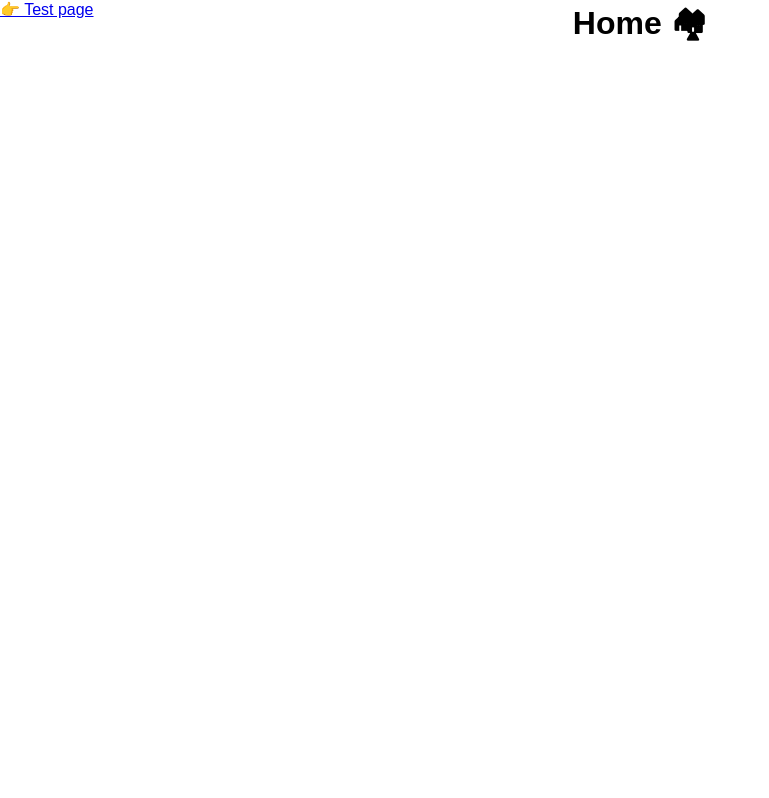
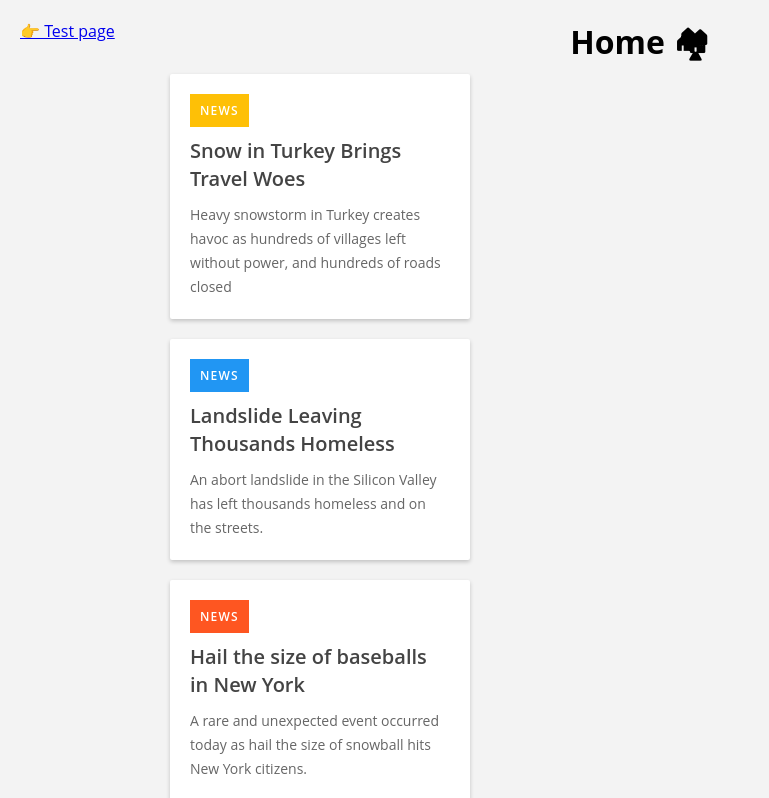
Before and after one commit to dltruongc/quiz_client_bk, a React (Create React App) app: page / in a window 1280 px wide. Shown: the top 798 px of the page, without its empty margins (0-769 px from the left). Built offline with nearby package versions, Linux system fonts and the light colour scheme.

Commit message:
add card

```diff
--- a/package.json
+++ b/package.json
@@ -7,8 +7,10 @@
     "@testing-library/jest-dom": "^5.11.4",
     "@testing-library/react": "^11.1.0",
     "@testing-library/user-event": "^12.1.10",
+    "bootstrap": "^4.6.0",
     "iconv": "^3.0.0",
     "react": "^17.0.2",
+    "react-bootstrap": "^1.5.2",
     "react-dom": "^17.0.2",
     "react-icons": "^4.2.0",
     "react-router-dom": "^5.2.0",
--- a/src/App.jsx
+++ b/src/App.jsx
@@ -2,7 +2,6 @@ import { BrowserRouter as Router, Switch, Route, Link } from 'react-router-dom';
 import React from 'react';
 
 import './App.scss';
-
 import Home from './pages/Home';
 import Test from './pages/Test';
 
--- a/src/components/Body/BodyContent/index.jsx
+++ b/src/components/Body/BodyContent/index.jsx
@@ -3,7 +3,7 @@ import Quiz from "../../Quiz";
 import "./BodyContent.scss";
 import rawData from "./raw_data";
 
-export default function BodyContent(params) {
+export default function BodyContent() {
   const [quizzes, setQuizzes] = useState([]);
 
   useEffect(() => {
@@ -12,7 +12,9 @@ export default function BodyContent(params) {
 
   const listItems = () => {
     return quizzes.map((quiz, i) => {
-      return <Quiz key={i} quiz={quiz} />;
+      return (
+        <Quiz key={i} quiz={quiz} />
+      );
     });
   };
 
--- /dev/null
+++ b/src/components/Card/card.scss
@@ -0,0 +1,88 @@
+
+
+     /* Base */
+     body {
+         background: #F3F3F3;
+         padding: 20px;
+         font-family: "Open Sans", sans-serif;
+     }
+
+     /* Container */
+     .container {
+         display: flex;
+         flex-direction: row;
+         flex-wrap: wrap;
+         width: 90%;
+         max-width: 960px;
+         margin: 0 auto;
+     }
+
+     /* Column */
+     .column {
+         flex-basis: percentage(1/3);
+         width: percentage(1/3);
+         padding: 0 10px;
+         box-sizing: border-box;
+
+         @media (max-width: 900px) {
+             & {
+                 flex-basis: 50%;
+                 width: 50%;
+             }
+         }
+
+         @media (max-width: 600px) {
+             & {
+                 flex-basis: 100%;
+                 width: 100%;
+             }
+         }
+     }
+
+     /* Article (Component) */
+     .article {
+         background: #FFF;
+         margin: 0 0 20px;
+         padding: 20px;
+         border-radius: 2px;
+         box-shadow: 0 2px 4px rgba(#000, 0.2);
+         cursor: pointer;
+         transition: 0.3s ease;
+
+         &:hover {
+             box-shadow: 0 2px 4px rgba(#000, 0.2),
+                 0 4px 8px rgba(#000, 0.2);
+         }
+
+         &:active {
+             box-shadow: none;
+             transform-origin: center;
+             transform: scale(0.98);
+         }
+
+         &__category {
+             display: inline-block;
+             // background: #212121;
+             padding: 8px 10px;
+             margin: 0 0 10px;
+             color: #FFF;
+             font-size: 0.75rem;
+             font-weight: 600;
+             letter-spacing: 0.075rem;
+             text-transform: uppercase;
+         }
+
+         &__excerpt {
+             color: #666;
+             line-height: 1.5rem;
+             font-size: 0.875rem;
+         }
+
+         &__title {
+             margin: 0 0 10px;
+             color: #444;
+             font-size: 1.25rem;
+             font-weight: 600;
+             line-height: 1.75rem;
+         }
+     }
--- /dev/null
+++ b/src/components/Card/index.jsx
@@ -0,0 +1,21 @@
+
+import React from "react";
+import "./card.scss";
+import './raw_data';
+
+export default function Article(props){
+
+  const details = props.details,
+    styles = {
+      backgroundColor: "#" + details.color,
+    };
+    return (
+      <article className='article'>
+        <h3 className='article__category' style={styles}>
+          {details.category}
+          </h3>
+        <h2 className='article__title'>{details.title}</h2>
+        <p className='article__excerpt'>{details.excerpt}</p>
+      </article>
+    );
+}
--- /dev/null
+++ b/src/components/Card/raw_data.js
@@ -0,0 +1,34 @@
+export default [
+        {
+          color: 'FEC006',
+          title: 'Snow in Turkey Brings Travel Woes',
+          thumbnail: '',
+          category: 'News',
+          excerpt: 'Heavy snowstorm in Turkey creates havoc as hundreds of villages left without power, and hundreds of roads closed',
+          date: new Date()
+        },
+        {
+          color: '2196F3',
+          title: 'Landslide Leaving Thousands Homeless',
+          thumbnail: '',
+          category: 'News',
+          excerpt: 'An abort landslide in the Silicon Valley has left thousands homeless and on the streets.',
+          date: new Date()
+        },
+        {
+          color: "FE5621",
+          title: "Hail the size of baseballs in New York",
+          thumbnail: "",
+          category: "News",
+          excerpt: "A rare and unexpected event occurred today as hail the size of snowball hits New York citizens.",
+          date: new Date()
+        },
+        {
+          color: "673AB7",
+          title: "Earthquake destroying San Francisco",
+          thumbnail: "",
+          category: "News",
+          excerpt: "A massive earthquake just hit San Francisco leaving behind a giant crater.",
+          date: new Date()
+        }
+    ];
--- a/src/components/Quiz/Quesion/index.jsx
+++ b/src/components/Quiz/Quesion/index.jsx
@@ -3,5 +3,7 @@ import './Question.scss';
 import React from 'react';
 
 export default function Question(props) {
-  return <div className='question'>Question</div>;
+  return (
+  <div className='question'>Question</div>
+  );
 }
--- a/src/pages/Home/index.jsx
+++ b/src/pages/Home/index.jsx
@@ -1,6 +1,34 @@
-import React from 'react';
+import React, { useEffect, useState } from "react";
 import './Home.scss';
+import '../../components/Card/index';
+import Article from '../../components/Card/index';
+import NavBar from '../../components/Navbars/index';
+import rawData from '../../components/Card/raw_data';
+
 
 export default function Home() {
-  return <h1 className='home'>Home 🏘</h1>;
+
+  const [cards, setCard] = useState([]);
+
+  useEffect(() => {
+    setTimeout(setCard(rawData), 2000);
+  }, [cards]);
+
+    console.log(cards);
+
+    const listItems = () => {
+      return cards.map((currCard, index) => {
+        return <Article key={index} index={index} details={currCard} />;
+      });
+    };
+    console.log(listItems);
+  return (
+    <React.Fragment>
+      <h1 className='home'>Home 🏘</h1>
+      <div className='container'>
+        <div className='column'>{listItems()}</div>
+      </div>
+      <NavBar></NavBar>
+    </React.Fragment>
+  );
 }
```
Also changed, not shown: src/components/Navbars/index.jsx (+4 -7 lines), 1 other file (tests, documents, lock files or other folders).
